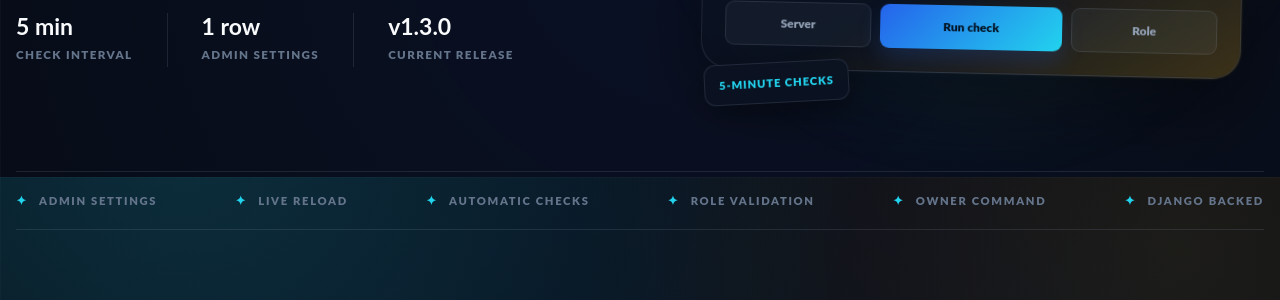
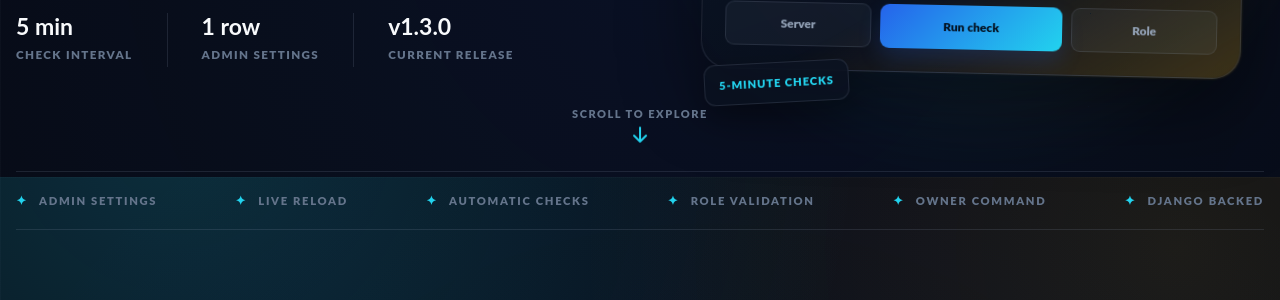
Before and after one commit to seiftheman/ballsdex-role-reward, an MkDocs documentation site: the page built from docs/index.md, in a window 1280 px wide and 1400 px high, scrolled down 573 px. Shown: the part 150-450 px from the top of the window. Built offline with MkDocs 1.6.1 and Material for MkDocs 9.7.7, drawn with Linux system fonts in a browser that asks for light colours; comment, search, counter and statistics services are not loaded.

Commit message:
docs: add alnaqeeb-style homepage animations

````diff
--- a/docs/index.md
+++ b/docs/index.md
@@ -6,21 +6,21 @@ hide:
 
 <div class="home-page">
 
-  <section class="hero">
+  <section class="hero reveal-section">
     <div class="hero-grid">
       <div class="hero-copy">
-        <p class="hero-eyebrow">BallsDex 3.0+ · Django admin</p>
-        <h1>Roles worth<br><span class="gradient-text">earning.</span></h1>
-        <p class="hero-lede">
+        <p class="hero-eyebrow reveal-item">BallsDex 3.0+ · Django admin</p>
+        <h1 class="reveal-item">Roles worth<br><span class="gradient-text">earning.</span></h1>
+        <p class="hero-lede reveal-item">
           A progression-based role reward package for BallsDex. Set a collection
           threshold in the Django admin and let the bot <strong>grant a role
           automatically</strong> every five minutes.
         </p>
-        <div class="hero-actions">
+        <div class="hero-actions reveal-item">
           <a class="md-button md-button--primary" href="installation/">Install v1.3.0</a>
           <a class="md-button" href="https://github.com/seiftheman/ballsdex-role-reward/releases">View releases</a>
         </div>
-        <div class="hero-stats">
+        <div class="hero-stats reveal-item">
           <div class="hero-stat"><strong>5 min</strong><span>Check interval</span></div>
           <div class="hero-stat"><strong>1 row</strong><span>Admin settings</span></div>
           <div class="hero-stat"><strong>v1.3.0</strong><span>Current release</span></div>
@@ -54,9 +54,14 @@ hide:
         <div class="floating-tag two">5-minute checks</div>
       </div>
     </div>
+
+    <div class="scroll-cue" aria-hidden="true">
+      <span>Scroll to explore</span>
+      <svg viewBox="0 0 24 24" fill="none" stroke="currentColor" stroke-width="2" stroke-linecap="round" stroke-linejoin="round"><path d="M12 4v14m-6-6 6 6 6-6"/></svg>
+    </div>
   </section>
 
-  <div class="feature-strip">
+  <div class="feature-strip reveal-section">
     <span>Admin settings</span>
     <span>Live reload</span>
     <span>Automatic checks</span>
@@ -65,13 +70,13 @@ hide:
     <span>Django backed</span>
   </div>
 
-  <section class="home-section">
-    <p class="section-kicker">Feature set</p>
-    <h2>Rewards that manage themselves.</h2>
-    <p class="section-lede">Configure one settings row, choose a collection threshold, and let the package handle the rest without restarting the bot.</p>
+  <section class="home-section reveal-section">
+    <p class="section-kicker reveal-item">Feature set</p>
+    <h2 class="reveal-item">Rewards that manage themselves.</h2>
+    <p class="section-lede reveal-item">Configure one settings row, choose a collection threshold, and let the package handle the rest without restarting the bot.</p>
 
     <div class="feature-grid">
-      <article class="feature-card">
+      <article class="feature-card reveal-item">
         <div class="feature-icon" aria-hidden="true">
           <svg viewBox="0 0 24 24" fill="none" stroke="currentColor" stroke-width="1.8" stroke-linecap="round" stroke-linejoin="round"><path d="M4 6h16M4 12h16M4 18h16"/><circle cx="8" cy="6" r="2" fill="currentColor" stroke="none"/><circle cx="16" cy="12" r="2" fill="currentColor" stroke="none"/><circle cx="10" cy="18" r="2" fill="currentColor" stroke="none"/></svg>
         </div>
@@ -80,7 +85,7 @@ hide:
         <span class="card-tag">One settings row</span>
       </article>
 
-      <article class="feature-card">
+      <article class="feature-card reveal-item">
         <div class="feature-icon" aria-hidden="true">
           <svg viewBox="0 0 24 24" fill="none" stroke="currentColor" stroke-width="1.8" stroke-linecap="round" stroke-linejoin="round"><path d="M20 11a8 8 0 1 0-2.3 5.7"/><path d="M20 4v7h-7"/></svg>
         </div>
@@ -89,7 +94,7 @@ hide:
         <span class="card-tag">No restart needed</span>
       </article>
 
-      <article class="feature-card">
+      <article class="feature-card reveal-item">
         <div class="feature-icon" aria-hidden="true">
           <svg viewBox="0 0 24 24" fill="none" stroke="currentColor" stroke-width="1.8" stroke-linecap="round" stroke-linejoin="round"><circle cx="12" cy="12" r="9"/><path d="M12 7v5l3 2"/></svg>
         </div>
@@ -98,7 +103,7 @@ hide:
         <span class="card-tag">Every 5 minutes</span>
       </article>
 
-      <article class="feature-card">
+      <article class="feature-card reveal-item">
         <div class="feature-icon" aria-hidden="true">
           <svg viewBox="0 0 24 24" fill="none" stroke="currentColor" stroke-width="1.8" stroke-linecap="round" stroke-linejoin="round"><path d="M12 3 4.5 6v5.5c0 4.7 3.2 8.1 7.5 9.5 4.3-1.4 7.5-4.8 7.5-9.5V6L12 3Z"/><path d="m9 12 2 2 4-4"/></svg>
         </div>
@@ -107,7 +112,7 @@ hide:
         <span class="card-tag">Permission aware</span>
       </article>
 
-      <article class="feature-card">
+      <article class="feature-card reveal-item">
         <div class="feature-icon" aria-hidden="true">
           <svg viewBox="0 0 24 24" fill="none" stroke="currentColor" stroke-width="1.8" stroke-linecap="round" stroke-linejoin="round"><path d="M4 19V9m5 10V5m5 14v-7m5 7V8"/></svg>
         </div>
@@ -116,7 +121,7 @@ hide:
         <span class="card-tag">Ceiled target</span>
       </article>
 
-      <article class="feature-card">
+      <article class="feature-card reveal-item">
         <div class="feature-icon" aria-hidden="true">
           <svg viewBox="0 0 24 24" fill="none" stroke="currentColor" stroke-width="1.8" stroke-linecap="round" stroke-linejoin="round"><path d="m12 3 2.2 6.8H21l-5.5 4 2.1 6.7-5.6-4.1L6.4 20.5l2.1-6.7-5.5-4h6.8L12 3Z"/></svg>
         </div>
@@ -126,7 +131,7 @@ hide:
       </article>
     </div>
 
-    <div class="release-band">
+    <div class="release-band reveal-item">
       <div>
         <h3>New in v1.3.0</h3>
         <p>Stronger settings validation, safer reward checks, and a full test suite.</p>
@@ -137,11 +142,11 @@ hide:
 
 </div>
 
-<div class="home-section home-quickstart" markdown>
+<div class="home-section home-quickstart reveal-section" markdown>
 
-## Quick start
+## Quick start { .reveal-item }
 
-Add the package to your BallsDex `config/extra.toml`:
+Add the package to your BallsDex `config/extra.toml`: { .reveal-item }
 
 ```toml
 [[ballsdex.packages]]
--- /dev/null
+++ b/docs/javascripts/animations.js
@@ -0,0 +1,31 @@
+(() => {
+  const root = document.documentElement;
+  const sections = [...document.querySelectorAll(".reveal-section")];
+
+  root.classList.add("js");
+
+  if (!sections.length) {
+    return;
+  }
+
+  const reduced = window.matchMedia("(prefers-reduced-motion: reduce)").matches;
+
+  if (reduced || !("IntersectionObserver" in window)) {
+    sections.forEach((section) => section.classList.add("active"));
+    return;
+  }
+
+  const observer = new IntersectionObserver(
+    (entries) => {
+      entries.forEach((entry) => {
+        if (entry.isIntersecting) {
+          entry.target.classList.add("active");
+          observer.unobserve(entry.target);
+        }
+      });
+    },
+    { threshold: 0.12, rootMargin: "0px 0px -8% 0px" }
+  );
+
+  sections.forEach((section) => observer.observe(section));
+})();
--- /dev/null
+++ b/docs/stylesheets/animations.css
@@ -0,0 +1,156 @@
+/* Homepage entrance animations inspired by alnaqeeb.com */
+
+@keyframes alnaqeebSlideUp {
+  0% {
+    transform: translateY(-100%);
+    opacity: 0;
+  }
+  to {
+    transform: translateY(0);
+    opacity: 1;
+  }
+}
+
+@keyframes alnaqeebFade {
+  0% {
+    transform: translateY(100%);
+    opacity: 0;
+  }
+  to {
+    transform: translateY(0);
+    opacity: 1;
+  }
+}
+
+@keyframes alnaqeebSlideUpDown {
+  0% {
+    transform: translateY(0);
+  }
+  50% {
+    transform: translateY(-30%);
+  }
+  to {
+    transform: translateY(0);
+  }
+}
+
+/* Sections slide in from the top; their contents rise into place. */
+
+html.js .reveal-section {
+  opacity: 0;
+}
+
+html.js .reveal-section.active {
+  animation: alnaqeebSlideUp 1.2s ease-out both;
+}
+
+html.js .reveal-section.active .reveal-item,
+html.js .reveal-section.active > h1,
+html.js .reveal-section.active > h2,
+html.js .reveal-section.active > h3,
+html.js .reveal-section.active > p,
+html.js .reveal-section.active .md-button {
+  animation: alnaqeebFade 0.8s 0.3s ease-out both;
+}
+
+html.js .reveal-section.active .reveal-item:nth-child(1) { animation-delay: 0.30s; }
+html.js .reveal-section.active .reveal-item:nth-child(2) { animation-delay: 0.45s; }
+html.js .reveal-section.active .reveal-item:nth-child(3) { animation-delay: 0.60s; }
+html.js .reveal-section.active .reveal-item:nth-child(4) { animation-delay: 0.75s; }
+html.js .reveal-section.active .reveal-item:nth-child(5) { animation-delay: 0.90s; }
+html.js .reveal-section.active .reveal-item:nth-child(6) { animation-delay: 1.05s; }
+html.js .reveal-section.active .reveal-item:nth-child(7) { animation-delay: 1.20s; }
+html.js .reveal-section.active .reveal-item:nth-child(8) { animation-delay: 1.35s; }
+
+html.js .feature-strip.active span {
+  animation: alnaqeebFade 0.8s 0.3s ease-out both;
+}
+
+html.js .feature-strip.active span:nth-child(1) { animation-delay: 0.30s; }
+html.js .feature-strip.active span:nth-child(2) { animation-delay: 0.42s; }
+html.js .feature-strip.active span:nth-child(3) { animation-delay: 0.54s; }
+html.js .feature-strip.active span:nth-child(4) { animation-delay: 0.66s; }
+html.js .feature-strip.active span:nth-child(5) { animation-delay: 0.78s; }
+html.js .feature-strip.active span:nth-child(6) { animation-delay: 0.90s; }
+
+html.js .reveal-section.active > pre {
+  animation: alnaqeebFade 0.8s 0.45s ease-out both;
+}
+
+/* Scroll cue */
+
+.home-page .hero {
+  position: relative;
+}
+
+.scroll-cue {
+  position: absolute;
+  bottom: 0.85rem;
+  left: 50%;
+  z-index: 2;
+  display: flex;
+  flex-direction: column;
+  align-items: center;
+  gap: 0.3rem;
+  color: var(--brand-muted-2);
+  font-size: 0.55rem;
+  font-weight: 900;
+  letter-spacing: 0.14em;
+  text-transform: uppercase;
+  transform: translateX(-50%);
+  pointer-events: none;
+}
+
+.scroll-cue svg {
+  width: 1.2rem;
+  height: 1.2rem;
+  color: var(--brand-cyan);
+  animation: alnaqeebSlideUpDown 1.5s ease-out infinite;
+}
+
+/* Animated navigation underline and header state */
+
+.md-header {
+  transition: background 0.3s ease, box-shadow 0.3s ease, border-color 0.3s ease;
+}
+
+.md-header[data-md-state="shadow"] {
+  background: rgba(5, 8, 18, 0.94);
+}
+
+.md-tabs__link {
+  position: relative;
+}
+
+.md-tabs__link::after {
+  content: "";
+  position: absolute;
+  bottom: 0;
+  left: 0;
+  width: 100%;
+  height: 2px;
+  background: var(--brand-cyan);
+  transform: scaleX(0);
+  transform-origin: left;
+  transition: transform 0.5s ease;
+}
+
+.md-tabs__link--active::after,
+.md-tabs__link:hover::after {
+  transform: scaleX(1);
+}
+
+@media (prefers-reduced-motion: reduce) {
+  html.js .reveal-section,
+  html.js .reveal-section.active,
+  html.js .reveal-section.active .reveal-item,
+  html.js .reveal-section.active .md-button,
+  html.js .reveal-section.active > pre,
+  html.js .feature-strip.active span,
+  .scroll-cue svg {
+    opacity: 1 !important;
+    animation: none !important;
+    transform: none !important;
+    transition: none !important;
+  }
+}
--- a/mkdocs.yml
+++ b/mkdocs.yml
@@ -55,6 +55,10 @@ markdown_extensions:
 
 extra_css:
   - stylesheets/extra.css
+  - stylesheets/animations.css
+
+extra_javascript:
+  - javascripts/animations.js
 
 extra:
   generator: false
````
Also changed, not shown: docs/changelog.md (+2 -0 lines).
